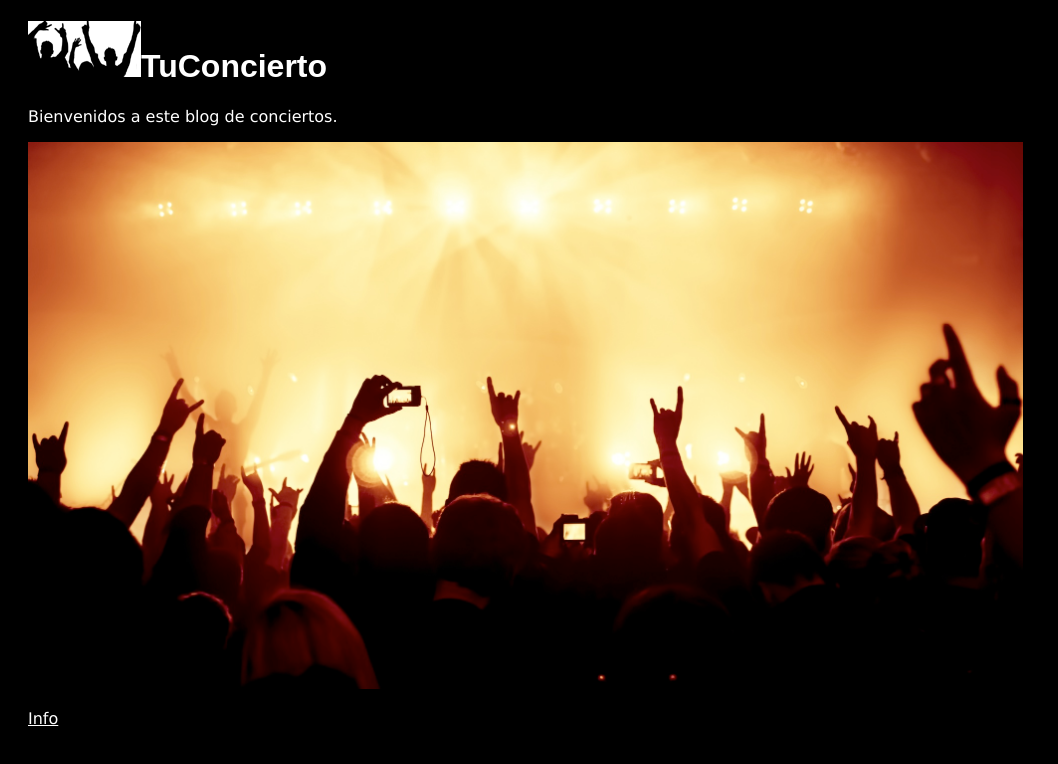
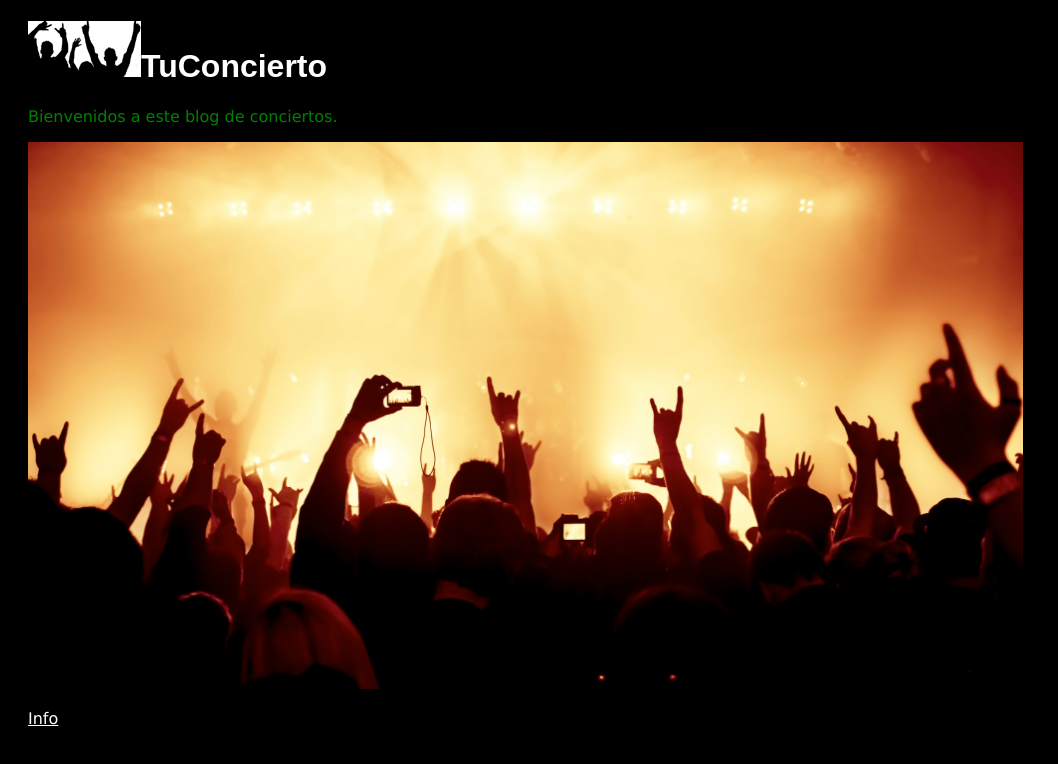
Before and after one commit to Oscaraul/CSS_SINTAXIS, a plain HTML site: page index.html in a window 1280 px wide. Shown: the whole page, without its empty margins (0-1058 px from the left). Drawn offline with Linux system fonts and the light colour scheme.

Commit message:
Ejercicio de codificacion 3

```diff
--- a/ESTILO/Estilo.css
+++ b/ESTILO/Estilo.css
@@ -1,4 +1,7 @@
-body{background-color: black; color:white; font-family: Verdana}
+body p {color:green;}
+body{background-color: black; color:white !important; font-family: Verdana}
 h1 {font-family: Arial;}
 a {color:white}
 div {margin-top: 10px;margin-left: 20px;}
+body {color:red}
+p {color: blue;}
```
